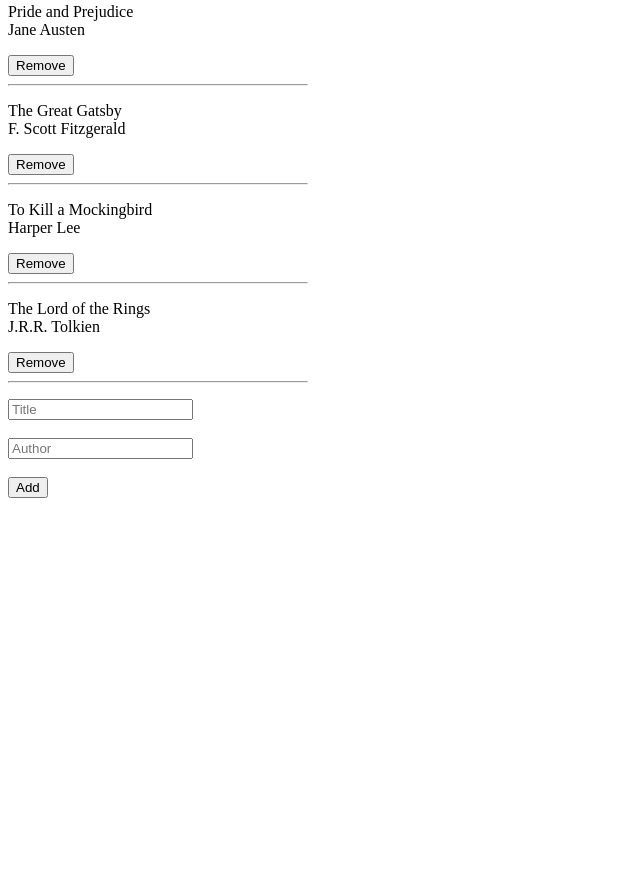
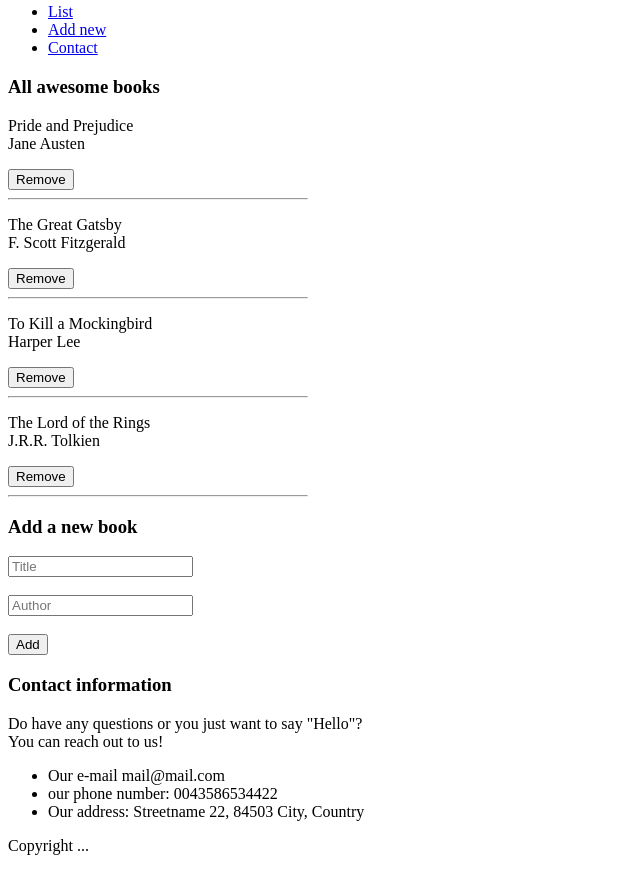
Before and after one commit to Unleashedicon/awesome-books, a plain HTML site: page index.html in a window 1280 px wide. Shown: the part 56-927 px from the top of the page, without its empty margins (0-640 px from the left). Before the commit the page ends 800 px from the top, so only its background shows below. Drawn offline with Linux system fonts and the light colour scheme.

Commit message:
add index.html file

```diff
--- a/index.html
+++ b/index.html
@@ -8,12 +8,26 @@
     <title>Awesome Books</title>
 </head>
 <body>
-    <div class="books">
-        <h3>Awesome books</h3>
+    <header>
+        <nav id="nav-bar">
+            <h3>All awesome books</h3>
+            <ul>
+                <li><a href="#List" class="link">List</a></li>
+                <li><a href="#add-new" class="link">Add new</a></li>
+                <li><a href="#Contact" class="link">Contact</a></li>
+            </ul>
+        </nav>
+    </header>
+    <main>
+    <section id="List">
+        <h3>All awesome books</h3>
         <ul id="book-list">
-            <li ></li>
         </ul>
+    </section>
+    <section id="add-new">
+        <h3>Add a new book</h3>
         <form class="add-book">
+            <div class="form-input">
             <input type="text" id="title" name="title" placeholder="Title" required>
             <br>
             <br>
@@ -21,8 +35,22 @@
             <br>
             <br>
             <button class="add-btn" type="submit">Add</button>
+            </div>
         </form>
+    </section>
+    <section id="Contact">
+        <h3>Contact information</h3>
+        <p>Do have any questions or you just want to say "Hello"?<br> You can reach out to us!</p>
+        <ul>
+            <li>Our e-mail mail@mail.com</li>
+            <li>our phone number: 0043586534422</li>
+            <li>Our address: Streetname 22, 84503 City, Country</li>
+        </ul>
+    </section>
+    <div class="copyright">
+        <p>Copyright ...</p>
     </div>
+    </main>
     <script src="styles.js"></script>
 </body>
 </html>
```
